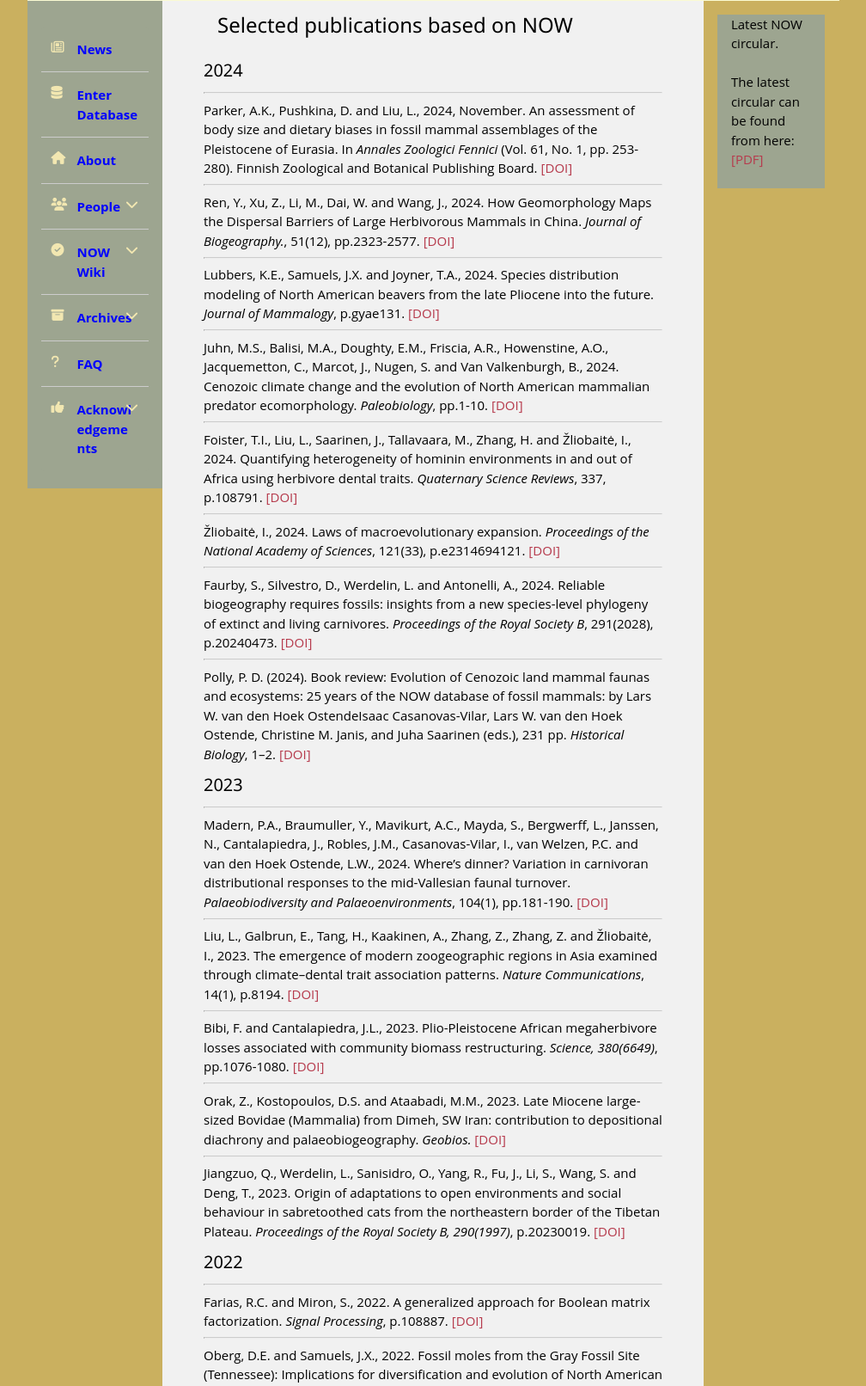
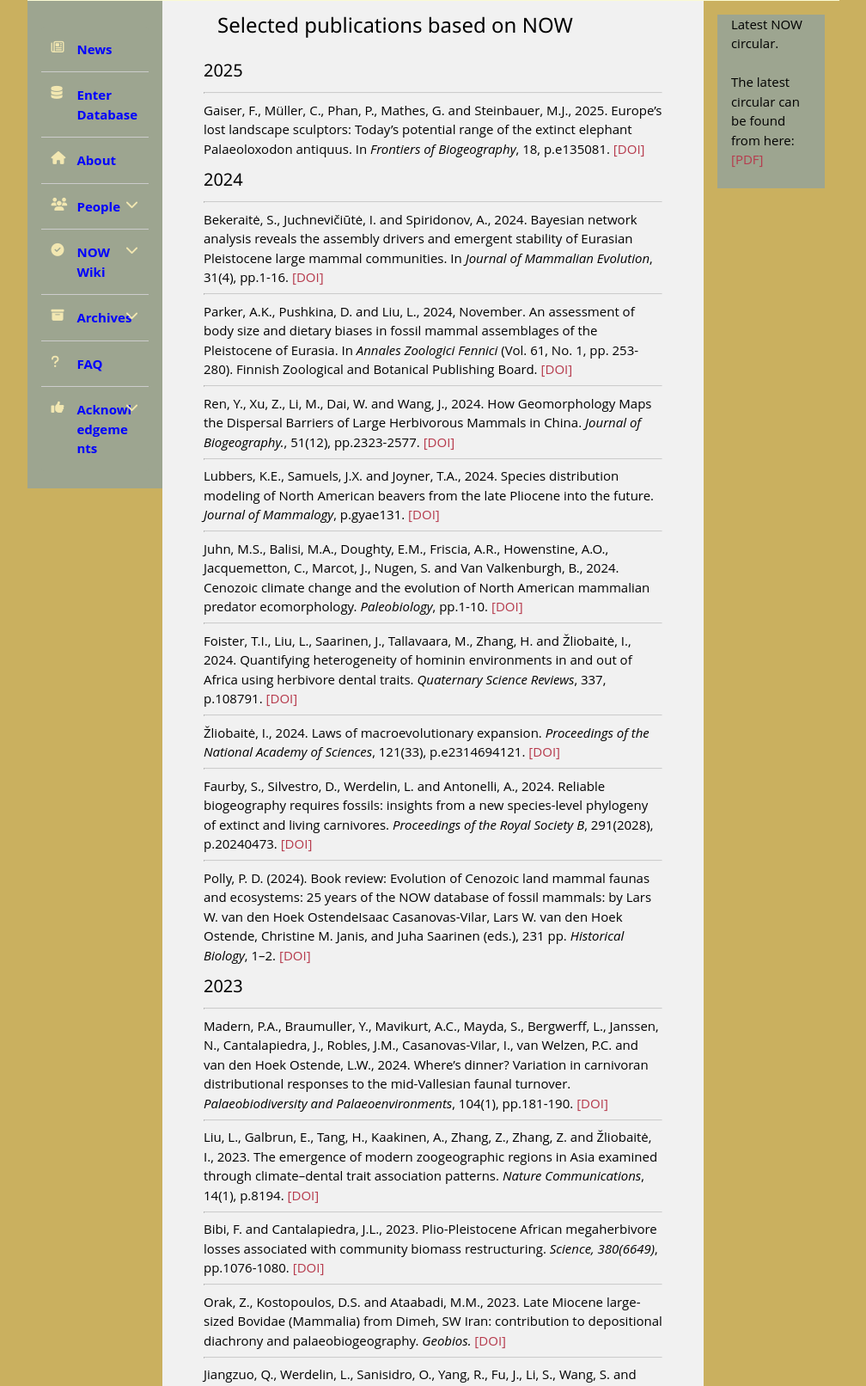
Before and after one commit to karilint/new_and_old_worlds, a Django app: template now/templates/publications.html in a window 1280 px wide. Shown: the part 349-1961 px from the top of the page at 86% size, without its empty margins (136-1144 px from the left). Run offline with Django 3.2, Linux system fonts and the light colour scheme; the template is opened without the code that fills it, so the values that code supplies are empty; some libraries are stand-ins or nearby versions.

Commit message:
Updated publications list

```diff
--- a/now/templates/publications.html
+++ b/now/templates/publications.html
@@ -24,8 +24,15 @@
     <h3>Selected publications based on NOW</h3>
   </header>
 
-  <h4>2024</h4>
-  <hr>Parker, A.K., Pushkina, D. and Liu, L., 2024, November. An assessment of body size and dietary biases in fossil mammal assemblages of the Pleistocene of Eurasia.
+  <h4>2025</h4>
+  <hr>Gaiser, F., Müller, C., Phan, P., Mathes, G. and Steinbauer, M.J., 2025. Europe’s lost landscape sculptors: Today’s potential range of the extinct elephant Palaeoloxodon antiquus.
+    In <i>Frontiers of Biogeography</i>, 18, p.e135081.
+    <a href="https://doi.org/10.21425/fob.18.135081" target="_blank">[DOI]</a>
+    <h4>2024</h4>
+    <hr>Bekeraitė, S., Juchnevičiūtė, I. and Spiridonov, A., 2024. Bayesian network analysis reveals the assembly drivers and emergent stability of Eurasian Pleistocene large mammal communities.
+    In <i>Journal of Mammalian Evolution</i>, 31(4), pp.1-16.
+    <a href="https://doi.org/10.1007/s10914-024-09735-2" target="_blank">[DOI]</a>
+    <hr>Parker, A.K., Pushkina, D. and Liu, L., 2024, November. An assessment of body size and dietary biases in fossil mammal assemblages of the Pleistocene of Eurasia.
     In <i>Annales Zoologici Fennici</i> (Vol. 61, No. 1, pp. 253-280). Finnish Zoological and Botanical Publishing Board.
     <a href="https://doi.org/10.5735/086.061.0117" target="_blank">[DOI]</a>
   <hr>Ren, Y., Xu, Z., Li, M., Dai, W. and Wang, J., 2024. How Geomorphology Maps the Dispersal Barriers of Large Herbivorous Mammals in China.
```
